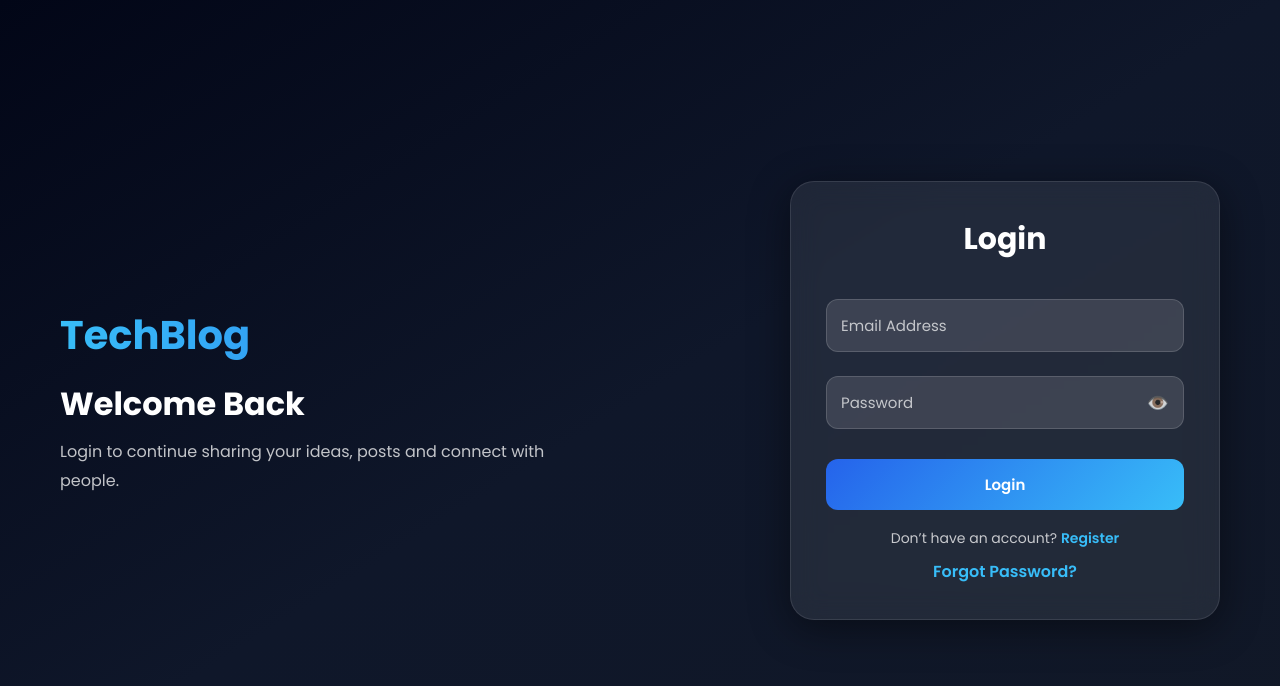
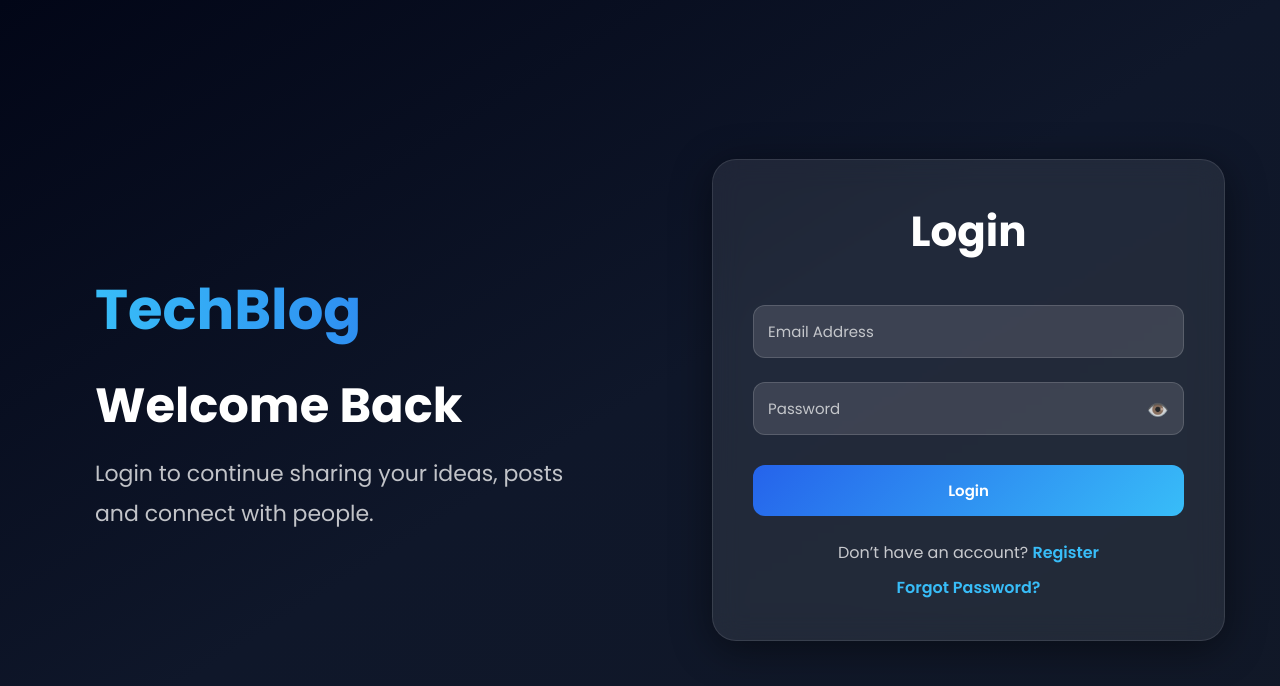
Before and after one commit to B-TechCode/Techblog-api, a React (Vite) app in the folder frontend/: page / in a window 1280 px wide. Shown: the top 686 px of the page. Built offline with nearby package versions, Linux system fonts and the light colour scheme; no server answers.

Commit message:
style: improve dashboard navbar spacing and layout

```diff
--- a/frontend/src/components/FollowersList.jsx
+++ b/frontend/src/components/FollowersList.jsx
@@ -61,27 +61,27 @@ const FollowersList = ({ userId }) => {
 
     return (
 
-        <div style={container}>
+        <div style={styles.container}>
 
-            <h2 style={title}>
+            <h2 style={styles.title}>
                 Followers
             </h2>
 
             {followers.length === 0 ? (
 
-                <p style={emptyText}>
+                <p style={styles.noFollowers}>
                     No followers yet.
                 </p>
 
             ) : (
 
-                <ul style={list}>
+                <ul style={styles.list}>
 
                     {followers.map((follower) => (
 
                         <li
                             key={follower.id}
-                            style={listItem}
+                            style={styles.listItem}
                         >
 
                             <span>
@@ -90,9 +90,7 @@ const FollowersList = ({ userId }) => {
 
                             <button
                                 onClick={() =>
-                                    handleFollow(
-                                        follower.id
-                                    )
+                                    handleFollow(follower.id)
                                 }
                                 style={followBtn}
                             >
@@ -110,11 +108,14 @@ const FollowersList = ({ userId }) => {
             )}
 
         </div>
+
     );
-};
+
+};   // ✅ THIS WAS MISSING
 
 export default FollowersList;
 
+// ================= STYLES =================
 
 const styles = {
 
@@ -166,7 +167,11 @@ const styles = {
 
     noFollowers: {
 
-        color: "rgba(255,255,255,0.7)"
+        color: "rgba(255,255,255,0.7)",
+
+        textAlign: "center",
+
+        padding: "20px"
     }
 };
 
@@ -178,8 +183,7 @@ const followBtn = {
 
     borderRadius: "8px",
 
-    background:
-        "linear-gradient(135deg, #2563eb, #38bdf8)",
+    background: "linear-gradient(135deg, #2563eb, #38bdf8)",
 
     color: "white",
 
--- a/frontend/src/pages/Dashboard.jsx
+++ b/frontend/src/pages/Dashboard.jsx
@@ -149,13 +149,23 @@ const Dashboard = ({
                         Feed
                     </button>
 
-                    <button
+                    <div
+                        style={notificationContainer}
                         onClick={goToNotifications}
-                        style={notificationBtn}
                     >
-                        🔔 Notifications ({notificationCount})
-                    </button>
 
+                   <span style={bellIcon}>
+        🔔
+                        </span>
+
+                              {notificationCount > 0 && (
+
+                            <span  style={notificationBadge}>
+                           {notificationCount}
+                       </span>
+
+                        )}
+                    </div>
 
                     {/* SEARCH USERS */}
 
@@ -284,7 +294,11 @@ const container = {
 
 const navbar = {
 
-    width: "100%",
+    width: "calc(100% - 40px)",
+
+    height: "68px",
+
+    margin: "16px auto 0",
 
     display: "flex",
 
@@ -292,26 +306,37 @@ const navbar = {
 
     alignItems: "center",
 
-    padding: "7px 16px",
+    padding: "0 28px",
 
     background: "rgba(255,255,255,0.03)",
 
-    backdropFilter: "blur(12px)",
+    backdropFilter: "blur(14px)",
 
-    borderBottom:
-        "1px solid rgba(255,255,255,0.06)"
+    border: "1px solid rgba(255,255,255,0.08)",
+
+    borderRadius: "14px",
+
+    boxSizing: "border-box",
+
+    position: "sticky",
+
+    top: "16px",
+
+    zIndex: "100"
 };
 
 const logo = {
 
-    fontSize: "18px",
+    fontSize: "28px",
 
     fontWeight: "700",
 
     margin: 0,
 
+    letterSpacing: "0.5px",
+
     background:
-        "linear-gradient(to right, #38bdf8, #2563eb)",
+        "linear-gradient(to right,#38bdf8,#2563eb)",
 
     WebkitBackgroundClip: "text",
 
@@ -324,19 +349,21 @@ const navRight = {
 
     alignItems: "center",
 
-    gap: "12px"
+    gap: "18px"
 };
 
 const feedBtn = {
 
-    padding: "7px 14px",
+    height: "40px",
 
-    borderRadius: "9px",
+    padding: "0 18px",
+
+    borderRadius: "8px",
 
     border: "none",
 
     background:
-        "linear-gradient(135deg, #2563eb, #38bdf8)",
+        "linear-gradient(135deg,#2563eb,#38bdf8)",
 
     color: "white",
 
@@ -344,36 +371,105 @@ const feedBtn = {
 
     fontWeight: "600",
 
-    fontSize: "12px"
+    fontSize: "14px",
+
+    transition: "0.3s"
 };
 
 const navProfile = {
 
-    width: "34px",
+    width: "42px",
 
-    height: "34px",
+    height: "42px",
 
     borderRadius: "50%",
 
     objectFit: "cover",
 
-    border:
-        "2px solid rgba(255,255,255,0.15)",
+    border: "2px solid #38bdf8",
 
-    cursor: "pointer"
+    cursor: "pointer",
+
+    transition: "0.3s"
 };
 
 
-const notificationBtn = {
+const notificationContainer = {
 
-    padding: "7px 13px",
+    position: "relative",
 
-    borderRadius: "9px",
+    width: "42px",
+
+    height: "42px",
+
+    borderRadius: "50%",
+
+    background:
+        "linear-gradient(135deg,#2563eb,#38bdf8)",
+
+    display: "flex",
+
+    justifyContent: "center",
+
+    alignItems: "center",
+
+    cursor: "pointer",
+
+    transition: "0.3s"
+};
+
+const bellIcon = {
+
+    color: "white",
+
+    fontSize: "18px"
+};
+
+const notificationBadge = {
+
+    position: "absolute",
+
+    top: "-4px",
+
+    right: "-4px",
+
+    width: "18px",
+
+    height: "18px",
+
+    borderRadius: "50%",
+
+    background: "#ef4444",
+
+    color: "white",
+
+    fontSize: "11px",
+
+    fontWeight: "700",
+
+    display: "flex",
+
+    justifyContent: "center",
+
+    alignItems: "center",
+
+    border: "2px solid #111827"
+};
+
+
+
+const logoutBtn = {
+
+    height: "40px",
+
+    padding: "0 18px",
+
+    borderRadius: "8px",
 
     border: "none",
 
     background:
-        "linear-gradient(135deg, #3b82f6, #2563eb)",
+        "linear-gradient(135deg,#ef4444,#dc2626)",
 
     color: "white",
 
@@ -381,26 +477,9 @@ const notificationBtn = {
 
     fontWeight: "600",
 
-    fontSize: "12px"
-};
-const logoutBtn = {
+    fontSize: "14px",
 
-    padding: "7px 13px",
-
-    borderRadius: "9px",
-
-    border: "none",
-
-    background:
-        "linear-gradient(135deg, #ef4444, #dc2626)",
-
-    color: "white",
-
-    cursor: "pointer",
-
-    fontWeight: "600",
-
-    fontSize: "12px"
+    transition: "0.3s"
 };
 
 /* ================= MAIN ================= */
@@ -415,11 +494,9 @@ const main = {
 
     alignItems: "center",
 
-    justifyContent: "center",
+    paddingTop: "40px",
 
-    paddingTop: "28px",
-
-    gap: "24px"
+    gap: "32px"
 };
 
 /* ================= PROFILE SECTION ================= */
--- a/frontend/src/pages/Login.jsx
+++ b/frontend/src/pages/Login.jsx
@@ -181,56 +181,62 @@ export default Login;
 
 const wrapper = {
     width: "100%",
-    maxWidth: "1200px",
+    maxWidth: "1450px",
     display: "flex",
     alignItems: "center",
     justifyContent: "space-between",
-    gap: "60px",
+    gap: "100px",
     flexWrap: "wrap",
-    padding: "20px"
+    padding: "40px"
 };
 
 const leftSection = {
-    flex: 1,
-    minWidth: "300px",
-    color: "white"
+    flex: 1.2,
+    minWidth: "500px",
+    color: "white",
+    paddingLeft: "40px"
 };
 
 const logo = {
-    fontSize: "40px",
+    fontSize: "56px",
     fontWeight: "700",
-    marginBottom: "20px",
+    marginBottom: "25px",
     background: "linear-gradient(to right, #38bdf8, #2563eb)",
     WebkitBackgroundClip: "text",
     WebkitTextFillColor: "transparent"
 };
 
 const heading = {
-    fontSize: "32px",
-    marginBottom: "15px",
+    fontSize: "48px",
+    fontWeight: "700",
+    marginBottom: "20px",
     lineHeight: "1.2"
 };
 
 const description = {
-    fontSize: "16px",
+    fontSize: "22px",
     lineHeight: "1.8",
     color: "rgba(255,255,255,0.75)",
-    maxWidth: "500px"
+    maxWidth: "650px"
 };
 
 const cardStyle = {
     flex: 1,
-    minWidth: "320px",
-    maxWidth: "430px"
+    minWidth: "480px",
+    maxWidth: "540px",
+    padding: "40px"
 };
 
 const title = {
-    marginBottom: "25px",
-    fontSize: "30px"
+    marginBottom: "30px",
+    fontSize: "42px",
+    fontWeight: "700",
+    textAlign: "center"
 };
 
 const bottomText = {
-    marginTop: "18px",
-    fontSize: "14px",
-    color: "rgba(255,255,255,0.75)"
+    marginTop: "24px",
+    fontSize: "16px",
+    color: "rgba(255,255,255,0.75)",
+    textAlign: "center"
 };
--- a/frontend/src/pages/Register.jsx
+++ b/frontend/src/pages/Register.jsx
@@ -207,58 +207,66 @@ export default Register;
 
 /* ================= STYLES ================= */
 
+/* ================= STYLES ================= */
+
 const wrapper = {
     width: "100%",
-    maxWidth: "1200px",
+    maxWidth: "1450px",
     display: "flex",
     alignItems: "center",
     justifyContent: "space-between",
-    gap: "60px",
+    gap: "100px",
     flexWrap: "wrap",
-    padding: "20px"
+    padding: "40px"
 };
 
 const leftSection = {
-    flex: 1,
-    minWidth: "300px",
-    color: "white"
+    flex: 1.2,
+    minWidth: "500px",
+    color: "white",
+    paddingLeft: "40px"
 };
 
 const logo = {
-    fontSize: "40px",
+    fontSize: "56px",
     fontWeight: "700",
-    marginBottom: "20px",
+    marginBottom: "25px",
     background: "linear-gradient(to right, #38bdf8, #2563eb)",
     WebkitBackgroundClip: "text",
     WebkitTextFillColor: "transparent"
 };
 
 const heading = {
-    fontSize: "32px",
-    marginBottom: "15px",
+    fontSize: "48px",
+    fontWeight: "700",
+    marginBottom: "20px",
     lineHeight: "1.2"
 };
 
 const description = {
-    fontSize: "16px",
+    fontSize: "22px",
     lineHeight: "1.8",
     color: "rgba(255,255,255,0.75)",
-    maxWidth: "500px"
+    maxWidth: "650px"
 };
 
 const cardStyle = {
     flex: 1,
-    minWidth: "320px",
-    maxWidth: "430px"
+    minWidth: "480px",
+    maxWidth: "540px",
+    padding: "40px"
 };
 
 const title = {
-    marginBottom: "25px",
-    fontSize: "30px"
+    marginBottom: "30px",
+    fontSize: "42px",
+    fontWeight: "700",
+    textAlign: "center"
 };
 
 const bottomText = {
-    marginTop: "18px",
-    fontSize: "14px",
-    color: "rgba(255,255,255,0.75)"
+    marginTop: "24px",
+    fontSize: "16px",
+    color: "rgba(255,255,255,0.75)",
+    textAlign: "center"
 };
```
